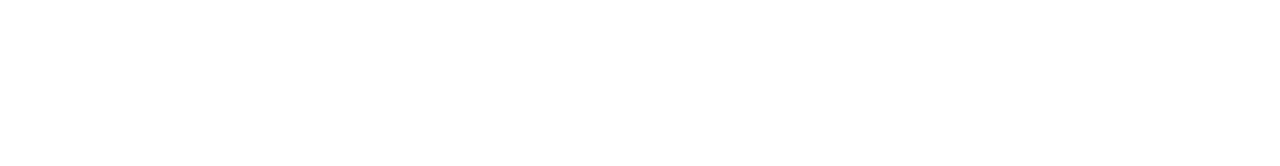
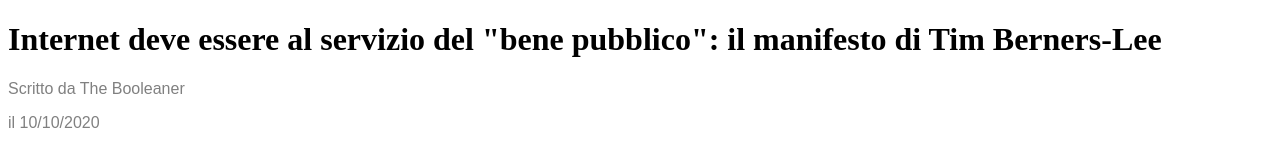
Before and after one commit to AlessiaCiabatti/html-css-booleaner, a plain HTML site: page index.html in a window 1280 px wide. Drawn offline with Linux system fonts and the light colour scheme.

Commit message:
[add] h1 e p

```diff
--- a/css/style.css
+++ b/css/style.css
@@ -0,0 +1,5 @@
+div p{
+  font-family: Arial, Helvetica, sans-serif;
+  color: gray;
+  padding-top: 0px;
+}
--- a/index.html
+++ b/index.html
@@ -4,8 +4,21 @@
   <meta charset="UTF-8">
   <meta name="viewport" content="width=device-width, initial-scale=1.0">
   <title>Document</title>
+  <link rel="stylesheet" href="css/style.css">
 </head>
+
 <body>
+  <!-- header the booleaner -->
 
+  <!-- main titolo immagini scritte -->
+  <main>
+    <div>
+      <h1>Internet deve essere al servizio del "bene pubblico": il manifesto di Tim Berners-Lee</h1>
+      <p>Scritto da The Booleaner</p>
+      <p>il 10/10/2020</p>
+    </div>
+  </main>
+
+  <!-- footer potrebbero interessarti -->
 </body>
 </html>
```
Also changed, not shown: 1 other file.
